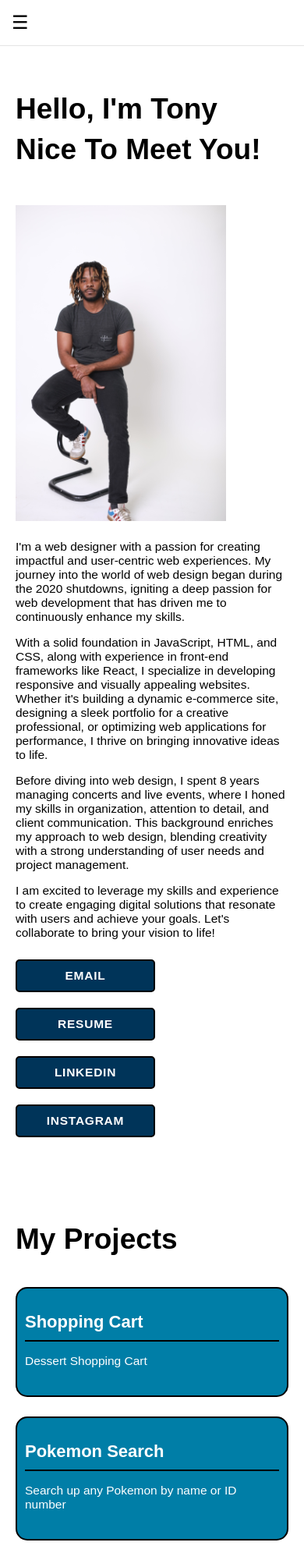
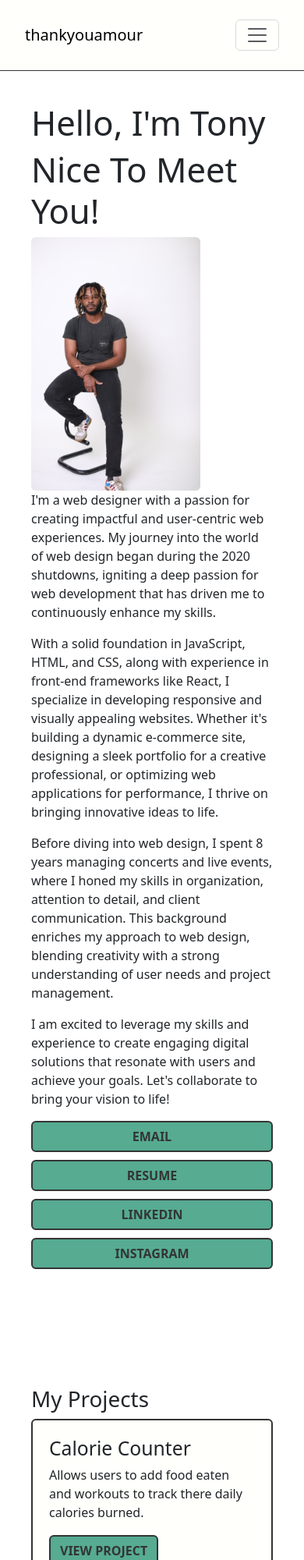
Before and after one commit to wizcudi/ThankYouAmour, a plain HTML site: page index.html in a window 390 px wide. Shown: the top 2000 px of the page at 78% size. Drawn offline with nearby package versions, Linux system fonts and the light colour scheme.

Commit message:
used bootstrap styling

```diff
--- a/index.html
+++ b/index.html
@@ -3,114 +3,118 @@
 <head>
     <meta charset="UTF-8">
     <meta name="viewport" content="width=device-width, initial-scale=1.0">
+
+    <link href="https://cdn.jsdelivr.net/npm/bootstrap@5.3.3/dist/css/bootstrap.min.css" rel="stylesheet" integrity="sha384-QWTKZyjpPEjISv5WaRU9OFeRpok6YctnYmDr5pNlyT2bRjXh0JMhjY6hW+ALEwIH" crossorigin="anonymous">
+
+    <link rel="stylesheet" href="styles.css">
+
     <title>My Portfolio</title>
-    <link rel="stylesheet" href="styles.css">
+
 </head>
 <body>
 
     <header>
-        <nav>
+        <nav class=" navbar  navbar-expand-lg   " >
+            <div class="nav-home-container container-fluid">
 
-            <!-- javascript:void(0); makes link act as a clickable element without navigating to another page or reloading the current page. -->
-            <a href="javascript:void(0);" class="toggle-button" onclick="toggleNavbar()">
-                <!-- &#9776 corresponds to the "hamburger" menu icon -->
-                &#9776;
-            </a>
-            <ul class="navbar-links" id="navbar-links">
-                <li><a class="nav-tabs" href="#about">About</a></li>
-                <li><a class="nav-tabs" href="#projects">Projects</a></li>
+                <a class="navbar-brand" href="#">thankyouamour</a>
+
+                <button class="navbar-toggler" type="button" data-bs-toggle="collapse" data-bs-target="#navbarNav" aria-controls="navbarNav" aria-expanded="false" aria-label="Toggle navigation">
+                    <span class="navbar-toggler-icon"></span>
+                </button>
+
+                <div class="collapse navbar-collapse" id="navbarNav">
+                    <ul class="navbar-nav">
+                        <li class="nav-item">
+                            <a class="nav-link" aria-current="page" href="#about">About</a>
+                        </li>
+                        <li class="nav-item">
+                            <a class="nav-link" aria-current="page" href="#projects">Projects</a>
+                        </li>
                     </ul>
+                </div>
 
-
+            </div>
         </nav>
     </header>
 
-    <section class="about-section" id="about">
-        <div class="about-header">
-            <h1>Hello, I'm Tony</h1>
-            <h1>Nice To Meet You!</h1>
+    <main class="container-md about-section main" id="about">
+
+        <section class="row">
+
+            <div class="container-fluid about-header">
+                <h1 class="display-1">Hello, I'm Tony</h1>
+                <h1 class="display-1" >Nice To Meet You!</h1>
             </div>
-        <div class="about-info">
-            <div class="about-img">
-                <img class="img-size" src="TonyStool.JPG"/>
+
+            <div class="col-lg-5 col-md-5 col-sm-7 about-img">
+                <img class="img-fluid rounded" src="TonyStool.JPG"/>
             </div>
-            <div class="about-bio">
 
+            <div class="col-lg-7 col-md-7 col-sm-12  about-bio">
 
                 <p>
                     I'm a web designer with a passion for creating impactful and user-centric web experiences.
                     My journey into the world of web design began during the 2020 shutdowns,
                     igniting a deep passion for web development that has driven me to continuously enhance my skills.
                 </p>
+
                 <p>
                     With a solid foundation in JavaScript, HTML, and CSS, along with experience in front-end frameworks like React, I specialize in developing responsive and visually appealing websites. Whether it's building a dynamic e-commerce site, designing a sleek portfolio for a creative professional, or optimizing web applications for performance, I thrive on bringing innovative ideas to life.
                 </p>
+
                 <p>
                     Before diving into web design, I spent 8 years managing concerts and live events, where I honed my skills in organization, attention to detail, and client communication. This background enriches my approach to web design, blending creativity with a strong understanding of user needs and project management.
                 </p>
+
                 <p>
                     I am excited to leverage my skills and experience to create engaging digital solutions that resonate with users and achieve your goals. Let's collaborate to bring your vision to life!
                 </p>
 
+                <div class="contact-links">
 
-
-
-                <!-- <p>
-                    I'm a web designer who enjoys creating delightful experiences.
-                </p>
-                <p>
-                    I first got into technology and design during the 2020 shutdowns. From then on, my passion towards design had sparked greatly which allowed me to spend countless days and nights improving my skills and knowledge.
-
-                </p>
-                <p>
-                    I am passionate about creating work that empowers users and makes social impact through engaging experiences.
-                    Prior to my journey into design, I spent 8 years curating concerts and live events.
-                    Now I aim to combine my two passions and offer my ideas to the world - it's a story I'd love to share with you!
-                    Feel free to reach out via the links below
-                </p> -->
-                <p class="contact-links">
-                    <span>
-                        <a href="mailto:thankyouamour@gmail.com">
+                    <a class="btn btn-secondary links-btn" href="mailto:thankyouamour@gmail.com">
                         Email
                     </a>
-                    </span>
-                    <span>
-                        <a href="https://docs.google.com/document/d/11BKJfbhHApyeCScz_HAv6vIU6jT-7pq2d6ErfpQmef8/edit?usp=sharing" target="_blank">
+
+                    <a class="btn btn-secondary links-btn" href="https://docs.google.com/document/d/11BKJfbhHApyeCScz_HAv6vIU6jT-7pq2d6ErfpQmef8/edit?usp=sharing" target="_blank">
                         Resume
                     </a>
-                    </span>
-                    <span>
-                        <a href="https://www.linkedin.com/in/thankyouamour" target="_blank">
+
+                    <a class="btn btn-secondary links-btn" href="https://www.linkedin.com/in/thankyouamour" target="_blank">
                         LinkedIn
                     </a>
-                    </span>
-                    <span>
-                        <a href="https://www.instagram.com/thankyouamour/" target="_blank">
+
+                    <a class="btn btn-secondary links-btn" href="https://www.instagram.com/thankyouamour/" target="_blank">
                         Instagram
                     </a>
-                    </span>
 
-
-                </p>
-                <!-- <p>Resume</p>
-                <p>LinkedIn</p>
-                <p>Instagram</p> -->
                 </div>
             </div>
 
         </section>
 
-    <section class="project-section" id="projects">
+        <section class="main-section project-section" id="projects">
             <h1>My Projects</h1>
             <div class="projects-container" id="projects-container"></div>
         </section>
 
+    </main>
 
 
-    <footer>
-        <p>&copy; 2024 Tony Saint-Amour. All rights reserved.</p>
+
+    <footer >
+        <div class="card footer-card">
+            <div class="card-body footer-card-body">
+                <p class="card-title">
+                    &copy; 2024 Tony Saint-Amour. All rights reserved.
+                </p>
+            </div>
+        </div>
+
     </footer>
 
     <script src="script.js"></script>
+    <script src="https://cdn.jsdelivr.net/npm/bootstrap@5.3.3/dist/js/bootstrap.bundle.min.js" integrity="sha384-YvpcrYf0tY3lHB60NNkmXc5s9fDVZLESaAA55NDzOxhy9GkcIdslK1eN7N6jIeHz" crossorigin="anonymous"></script>
 </body>
 </html>
--- a/script.js
+++ b/script.js
@@ -3,42 +3,42 @@ const projectsContainer = document.getElementById('projects-container');
 const projects = [
 
     {
-        name: "Shopping Cart",
-        description: "Dessert Shopping Cart",
-        link: "https://wizcudi.github.io/ShoppingCart/"
+        name: 'Calorie Counter',
+        description: 'Allows users to add food eaten and workouts to track there daily calories burned.',
+        link: 'https://wizcudi.github.io/calorieCounter/'
     },
     {
         name: 'Pokemon Search',
         description: 'Search up any Pokemon by name or ID number',
         link: 'https://wizcudi.github.io/PokeDex/',
     },
-    {
-        name: 'Calorie Counter',
-        description: 'Allows users to add food eaten and workouts to track there daily calories burned.',
-        link: 'https://wizcudi.github.io/calorieCounter/'
-    },
 
     {
+        name: "Shopping Cart",
+        description: "Dessert shopping cart project, showcasing CRUD functionalites.",
+        link: "https://wizcudi.github.io/ShoppingCart/"
+    },
+    {
         name: 'Dice Game',
-        description: 'Rolling Dice Game',
+        description: "Try you're luck rolling the dice. ",
         link: 'https://wizcudi.github.io/diceGame/'
     },
     {
         name: 'RPG Game',
-        description: 'Role Playing Game that allows users to fight monsters/dragons, level up and more.',
+        description: 'Role Playing Game where you fight monsters and dragons. Level up as you play.',
         link: 'https://wizcudi.github.io/rpgGame/'
     },
 
 
 
     {
-        name: "News Author Page",
-        description: "Fetching data from Free Code Camp APi to display authors of Free Code Camp blogs",
+        name: "Author Page",
+        description: "Fetches data from Free Code Camp APi to display authors of Free Code Camp blogs",
         link: "https://wizcudi.github.io/FCCNewsAuthorPage/"
     },
     {
-        name: "Forum Leader Board",
-        description: "BEST VIEWED ON MONITOR SCREEN! Fetching data from Free Code Camp to display a Forum",
+        name: "Forum Board",
+        description: "Fetches data from Free Code Camp APi to display a Forum",
         link: "https://wizcudi.github.io/FCCForum/"
     },
 
@@ -54,7 +54,7 @@ const projects = [
     },
     {
         name: 'Platformer Game',
-        description: 'BEST VIEWED ON MONITOR SCREEN! Mario Bros type of game with 2 check points.',
+        description: 'Mario Bros type of game with 2 check points. Best played on desktop.',
         link: 'https://wizcudi.github.io/PlatformerGame/',
     },
     {
@@ -75,30 +75,24 @@ const projects = [
 
 ];
 
-const toggleNavbar = () => {
-
-    // checks current display style
-    // if it is 'flex' it sets to none
-    // if its not 'flex' it will set to flex
-    // CSS automactically sets to none, but will also display toggle button
-    // pressing toggle button can active function
-    const navbarLinks = document.getElementById("navbar-links");
-    if (navbarLinks.style.display === "flex") {
-        navbarLinks.style.display = "none";
-    } else {
-        navbarLinks.style.display = "flex";
-    }
-
-}
 
 const portfolioProjects =()=> {
     // display portfolio projects
     projects.forEach(({name, description, link})=>{
         projectsContainer.innerHTML += `
-            <a class="project" href="${link}">
-                <h2>${name}</h2>
-                <p>${description}</p>
-            </a>
+            <div class="card project-card">
+                <div class="project-body card-body">
+                    <div>
+                        <h2 class="card-title">${name}</h2>
+                        <p class="card-text">${description}</p>
+                    </div>
+                    <div>
+                        <a class="btn btn-secondary links-btn" href="${link}">
+                            View Project
+                        </a>
+                    </div>
+                </div<
+            </div>
         `
     })
 }
--- a/styles.css
+++ b/styles.css
@@ -1,338 +1,100 @@
-
 
 :root {
-    --primary: #003459;
-    --secondary: #007ea7;
+    --primary: #56ab91;
+    /* --secondary: #353535; */
+    --third: #fffffc;
+
+    --forth: #333533;
 }
 
 
-body {
-    font-family: Arial, sans-serif;
-    margin: 0;
-    padding: 0;
-    box-sizing: border-box;
+.navbar {
+    background-color: var(--third);
+    border-bottom: solid 1.5px var(--forth);
+    padding: 25px 20px;
+
 }
-section {
-    padding: 50px 20px ;
-    margin: 0px auto;
-    max-width: 800px;
-    /* border: solid black 2px; */
-}
-a {
-    text-decoration: none;
-    color: black;
-}
-p {
-    font-size: 15.5px;
+.nav-home-container {
+    width: 100%;
+    max-width: 1000px ;
 }
 
+.navbar-nav {
+    display: flex;
+    column-gap: 20px;
+    justify-content: space-evenly;
+    width: 100%;
+}
 
-/* HTML NAVIGATION SECTION */
-nav {
+.container-md section{
+    margin-bottom: 150px;
+}
+.about-header {
+    margin-top: 40px;
+}
+.project-card{
+    padding: 5px;
+    background-color: var(--third);
+    border: solid 2px var(--forth);
+}
+.project-body {
     display: flex;
-    justify-content: flex-end;
-    padding: 10px;
-    /* border: solid darkblue 2px; */
-    border-bottom: 1px solid rgba(0, 0, 0, 0.1);
+    flex-direction: column;
+    justify-content: space-between;
+    row-gap: 17px;
 }
-.navbar-links {
+.links-btn {
+    background-color: var(--primary);
+    color: var(--forth);
+    border: solid 2px var(--forth);
+    text-transform: uppercase;
+    font-weight: 600;
+}
+.main {
+    max-width: 1000px ;
+    padding: 0 40px;
+}
+.projects-container{
+    display: grid;
+    grid-template-columns: 1fr 1fr;
+    justify-content: center;
+    column-gap: 20px;
+    row-gap: 20px;
+}
+.contact-links {
     display: flex;
-    list-style-type: none;
-    padding: 0;
-    justify-content: space-evenly;
-    /* border:  solid red 2px; */
-    width: 75%;
+    column-gap: 10px;
 }
-.navbar-links a{
-    font-size: 20px;
+
+footer {
+    display: flex;
+    justify-content: center;
+    padding: 15px;
 }
-.toggle-button {
-    display: none;
-    font-size: 1.5em;
-    background: none;
-    border: none;
-    cursor: pointer;
+.footer-card {
+    display: flex;
+    align-items: center;
+    padding: 20px;
+    background-color: var(--forth);
+    color: var(--third);
+    font-weight: 600;
+    width: 100%;
+    max-width: 1100px ;
 }
-.nav-tabs{
-    /* border:  solid black 2px; */
-    text-decoration: none;
-    color: black;
+@media (max-width: 680px) {
+    .projects-container{
+        grid-template-columns: 1fr;
+    }
 }
-@media (max-width: 800px) {
-    .navbar-links {
-        width: 85%;
+@media (max-width: 576px) {
+    img {
+        width: 70%;
     }
 }
 @media (max-width: 500px) {
-    nav {
+    .contact-links {
         display: flex;
-        align-items: center;
-        justify-content: space-between;
-    }
-    .navbar-links {
-        display: none;
-        width: 100%;
-    }
-    .toggle-button {
-        display: block;
-        padding: 5px;
+        flex-direction: column;
+        row-gap: 10px;
     }
 }
-
-
-/* HTML ABOUT SECTION */
-.about-header {
-    /* border: solid blue 2px; */
-    margin-bottom: 50px;
-}
-.about-header h1{
-    /* border: solid black 2px; */
-    margin: 10px 0;
-    font-size: 60px;
-}
-.about-info{
-    display: flex;
-    column-gap: 15px;
-    margin-top: 20px;
-    /* border: solid red 2px; */
-
-    /* justify-content: space-between; */
-}
-.about-bio{
-    display: flex;
-    flex-direction: column;
-    row-gap: 15px;
-    /* width: 60%; */
-    /* border: solid green 2px; */
-}
-.about-bio p{
-    margin: 0;
-}
-.contact-links{
-    display: flex;
-    flex-wrap: wrap;
-    /* flex-direction: column; */
-    justify-content: space-evenly;
-    row-gap: 10px;
-    column-gap: 10px;
-    padding: 10px 0;
-    /* border: solid green 2px; */
-
-}
-.contact-links span{
-    display: flex;
-    justify-content: center;
-    border: solid black 2px;
-    border-radius: 5px;
-    padding: 12.5px 0;
-    width: 40%;
-    background-color: var(--primary);
-    cursor: pointer;
-}
-.contact-links a{
-    color: white;
-    font-weight: 600;
-    text-transform: uppercase;
-    letter-spacing: .75px;
-
-
-}
-.img-size{
-    width: 350px;
-}
-@media (max-width: 792px) {
-    .img-size{
-        width: 305px;
-    }
-}
-@media (max-width: 710px) {
-    .img-size{
-        width: 300px;
-    }
-    .about-info{
-        display: flex;
-        flex-direction: column;
-        row-gap: 20px;
-    }
-}
-@media (max-width: 565px) {
-    .about-header h1{
-        font-size: 53px;
-    }
-    .contact-links{
-        justify-content: space-between;
-        row-gap: 20px;
-    }
-    .contact-links span{
-        padding: 10px 0;
-        width: 45%;
-    }
-    .img-size{
-        width: 270px;
-    }
-}
-@media (max-width: 500px) {
-    .about-header h1 {
-        font-size: 45px;
-    }
-    /* .img-size{
-        width: 250px;
-    } */
-}
-@media (max-width: 436px) {
-    .about-header h1{
-        font-size: 37px;
-    }
-    .contact-links{
-        flex-direction: column;
-    }
-    .contact-links span{
-        width: 50%;
-    }
-}
-@media (max-width: 365px) {
-    .contact-links span{
-        width: 100%;
-    }
-    .about-header h1 {
-        font-size: 30px;
-    }
-    /* .img-size{
-        width: 210px;
-    } */
-}
-@media (max-width: 307px) {
-    .img-size{
-        width: 220px;
-    }
-}
-@media (max-width: 303px) {
-    /* .contact-links span{
-        width: 80%;
-    } */
-    .about-header h1 {
-        font-size: 27px;
-    }
-}
-@media (max-width: 278px) {
-    .about-header h1{
-        font-size: 25px;
-    }
-}
-@media (max-width: 270px) {
-    .img-size{
-        width: 175px;
-    }
-}
-@media (max-width: 261px) {
-    .about-header h1 {
-        font-size: 20px;
-    }
-}
-
-
-/* HTML PROJECT SECTION */
-.project-section{
-    display: flex;
-    flex-direction: column;
-    row-gap: 20px;
-    /* border: blue solid 2px; */
-}
-.project-section h1 {
-    /* border: solid blue 2px; */
-    font-size: 60px;
-    margin: 0;
-}
-.projects-container{
-    display: flex;
-    flex-wrap: wrap;
-    justify-content: space-between;
-    row-gap: 25px;
-    column-gap: 10px;
-    padding: 20px 0px;
-    /* border: solid green 2px; */
-}
-.project {
-    display: flex;
-    flex-direction: column;
-    width: 45%;
-    padding: 20px 10px;
-    transition: transform 0.2s;
-    background-color: var(--secondary);
-    border: solid black 2px;
-    border-radius: 15px;
-    /* row-gap: 20px; */
-}
-.project:hover {
-    transform: scale(1.05);
-    box-shadow: 0 4px 8px rgba(0, 0, 0, 0.1);
-}
-.project h2 {
-    border-bottom: solid black 2px;
-    padding: 10px 0;
-    margin: 0;
-}
-.project h2,
-.project p {
-    color: white;
-    /* border: solid black 2px; */
-}
-@media (max-width: 710px) {
-    .project {
-        width: 100%;
-    }
-    .project h2 {
-        font-size: 38px;
-    }
-}
-@media (max-width: 565px) {
-    .project-section h1 {
-        font-size: 53px;
-    }
-}
-@media (max-width: 500px) {
-    .project-section h1 {
-        font-size: 45px;
-    }
-    .project h2 {
-        font-size: 30px;
-    }
-}
-@media (max-width: 436px) {
-    .project-section h1{
-        font-size: 37px;
-    }
-    .project h2 {
-        font-size: 22px;
-    }
-}
-@media (max-width: 365px) {
-    .project-section h1 {
-        font-size: 30px;
-    }
-}
-@media (max-width: 303px) {
-    .project-section h1 {
-        font-size: 27px;
-    }
-}
-@media (max-width: 278px) {
-    .project-section h1{
-        font-size: 25px;
-    }
-}
-@media (max-width: 261px) {
-    .project-section h1 {
-        font-size: 20px;
-    }
-}
-
-
-/* HTML FOOTER SECTION */
-footer {
-    text-align: center;
-    padding: 10px 0;
-    background-color: var(--primary);
-    border-top: black solid 2px;
-    color: #fff;
-}
```
Lines whose indentation alone changed are shown as unchanged.
